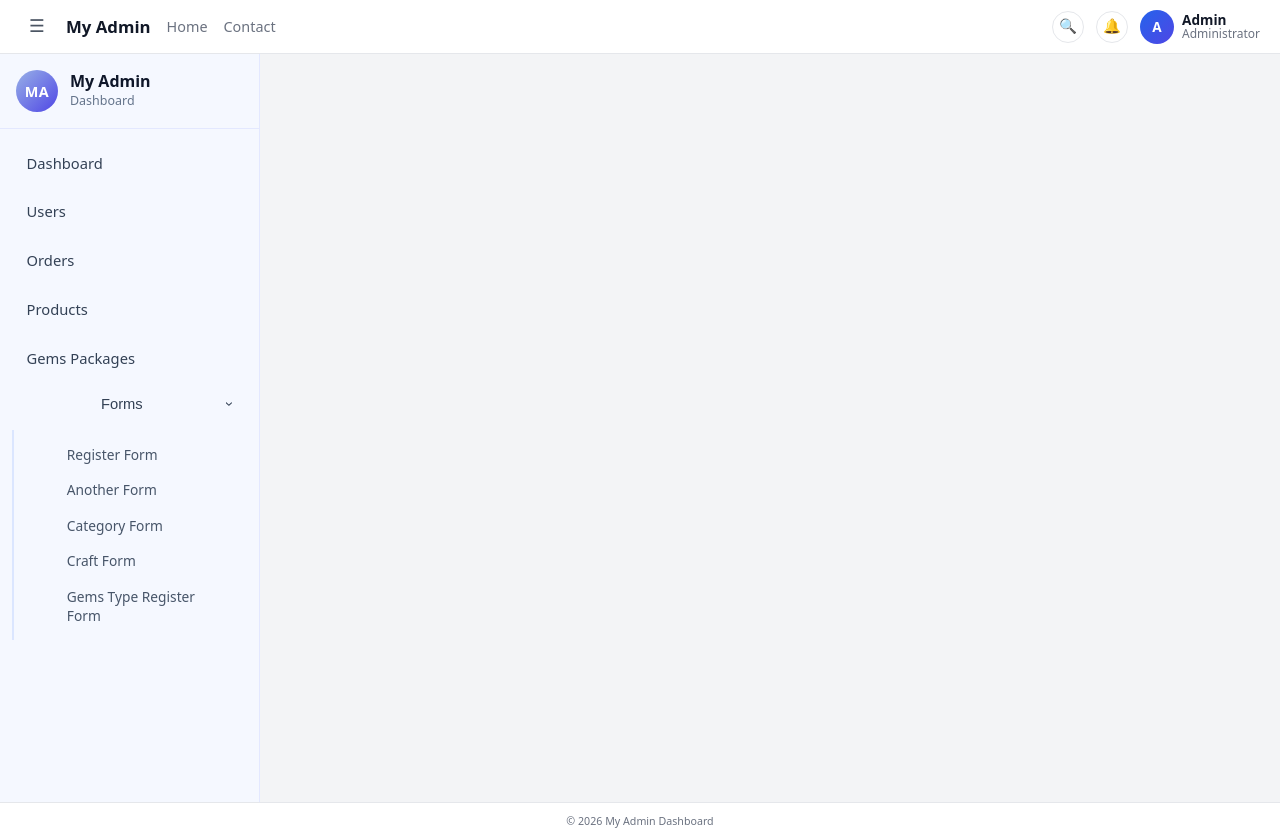
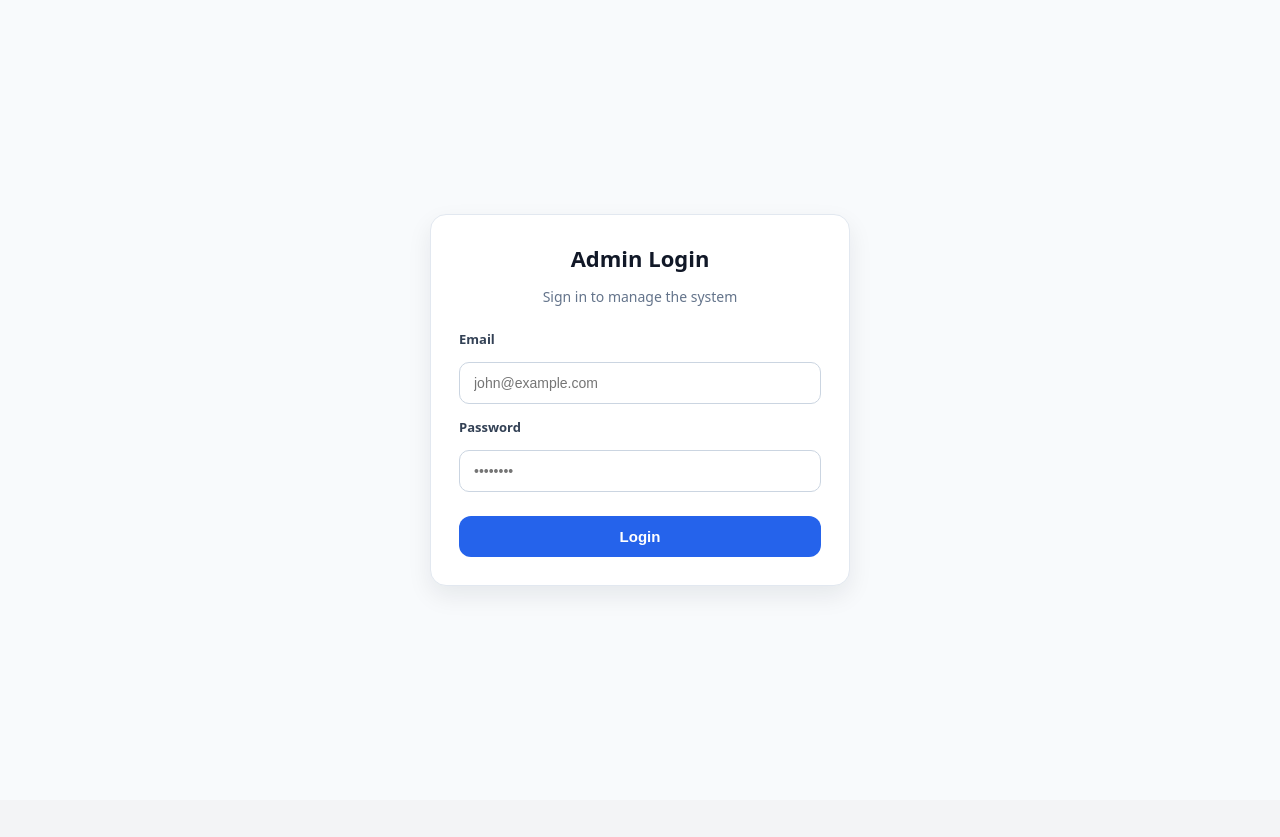
Before and after one commit to ToeOoWaiYan-Ben/common-frontend-jewellery, a Vue app: page /login in a window 1280 px wide. After the commit the page ends 800 px from the top, so only its background shows below. Built offline with nearby package versions, Linux system fonts and the light colour scheme.

Commit message:
added for auth

```diff
--- a/src/App.vue
+++ b/src/App.vue
@@ -1,22 +1,3 @@
-<!-- src/App.vue -->
 <template>
-  <div class="app-layout">
-    <HeaderBar />
-
-    <div class="app-main">
-      <SideNav />
-
-      <main class="app-content">
-        <router-view />
-      </main>
-    </div>
-
-    <AppFooter />
-  </div>
+  <router-view />
 </template>
-
-<script setup lang="ts">
-  import HeaderBar from './components/layout/HeaderBar.vue'
-  import SideNav from './components/layout/SideNav.vue'
-  import AppFooter from './components/layout/AppFooter.vue'
-</script>
--- /dev/null
+++ b/src/components/layout/AdminLayout.vue
@@ -0,0 +1,22 @@
+<!-- src/App.vue -->
+<template>
+    <div class="app-layout">
+      <HeaderBar />
+
+      <div class="app-main">
+        <SideNav />
+
+        <main class="app-content">
+          <router-view />
+        </main>
+      </div>
+
+      <AppFooter />
+    </div>
+  </template>
+
+  <script setup lang="ts">
+    import HeaderBar from './HeaderBar.vue'
+    import SideNav from './SideNav.vue'
+    import AppFooter from './AppFooter.vue'
+  </script>
--- /dev/null
+++ b/src/dtos/auth/LoginDto.ts
@@ -0,0 +1,8 @@
+export type LoginRequestDto = {
+    email: string
+    password: string
+  }
+
+  export type LoginResponseDto = {
+    token: string
+  }
--- a/src/router/index.ts
+++ b/src/router/index.ts
@@ -1,5 +1,12 @@
 import { createRouter, createWebHistory, type RouteRecordRaw } from 'vue-router'
 
+/* -------- Layout -------- */
+import AdminLayout from '../components/layout/AdminLayout.vue'
+
+/* -------- Auth -------- */
+import LoginView from '../views/LoginView.vue'
+
+/* -------- Admin Views -------- */
 import HomeView from '../views/HomeView.vue'
 import UsersView from '../views/UsersView.vue'
 import OrdersView from '../views/OrdersView.vue'
@@ -11,17 +18,85 @@ import GemsPackagesView from '../views/GemPackagesView.vue'
 import GemTypeFormView from '../views/GemTypeFormView.vue'
 
 const routes: RouteRecordRaw[] = [
-  { path: '/', name: 'home', component: HomeView },
-  { path: '/users', name: 'users', component: UsersView },
-  { path: '/orders', name: 'orders', component: OrdersView },
-  { path: '/products', name: 'products', component: ProductsView },
-  { path: '/register-form', name: 'register-form', component: RegisterFormView },
-  { path: '/categories', name: 'categories', component: CategoriesView },
-  { path: '/category-form', redirect: '/categories' },
-  { path: '/crafts', name: 'crafts', component: CraftsView },
-  { path: '/craft-form', redirect: '/crafts' },
-  { path: '/gems-packages', name: 'gems-packages', component: GemsPackagesView },
-  { path: '/gem-type-form', name: 'gem-type-form', component: GemTypeFormView },
+  /* ---------- Login ---------- */
+  {
+    path: '/login',
+    name: 'login',
+    component: LoginView,
+  },
+
+  /* ---------- Admin Area ---------- */
+  {
+    path: '/admin',
+    component: AdminLayout,
+    children: [
+      {
+        path: '',
+        name: 'home',
+        component: HomeView,
+      },
+      {
+        path: 'users',
+        name: 'users',
+        component: UsersView,
+      },
+      {
+        path: 'orders',
+        name: 'orders',
+        component: OrdersView,
+      },
+      {
+        path: 'products',
+        name: 'products',
+        component: ProductsView,
+      },
+      {
+        path: 'register-form',
+        name: 'register-form',
+        component: RegisterFormView,
+      },
+
+      /* -------- Categories -------- */
+      {
+        path: 'categories',
+        name: 'categories',
+        component: CategoriesView,
+      },
+      {
+        path: 'category-form',
+        redirect: '/admin/categories',
+      },
+
+      /* -------- Crafts -------- */
+      {
+        path: 'crafts',
+        name: 'crafts',
+        component: CraftsView,
+      },
+      {
+        path: 'craft-form',
+        redirect: '/admin/crafts',
+      },
+
+      /* -------- Gem Packages -------- */
+      {
+        path: 'gems-packages',
+        name: 'gems-packages',
+        component: GemsPackagesView,
+      },
+      {
+        path: 'gem-type-form',
+        name: 'gem-type-form',
+        component: GemTypeFormView,
+      },
+    ],
+  },
+
+  /* ---------- Fallback ---------- */
+  {
+    path: '/:pathMatch(.*)*',
+    redirect: '/login',
+  },
 ]
 
 const router = createRouter({
--- /dev/null
+++ b/src/services/authApi.ts
@@ -0,0 +1,12 @@
+// src/services/authApi.ts
+import { http } from './http'
+import type { LoginRequestDto, LoginResponseDto } from '../dtos/auth/LoginDto'
+
+export function loginApi(payload: LoginRequestDto) {
+    console.log("here is the payload"+payload)
+  return http<LoginResponseDto>('/api/auth/login', {
+    method: 'POST',
+    body: JSON.stringify(payload),
+
+  })
+}
--- /dev/null
+++ b/src/services/http.ts
@@ -0,0 +1,40 @@
+// src/services/http.ts
+const BASE_URL = 'http://localhost:8080'
+
+function getToken() {
+  return localStorage.getItem('token')
+}
+
+async function parseError(res: Response) {
+  try {
+    const data = await res.json()
+    return data?.message || data?.error || JSON.stringify(data)
+  } catch {
+    return null
+  }
+}
+
+export async function http<T>(path: string, options: RequestInit = {}): Promise<T> {
+  const token = getToken()
+
+  const headers = new Headers(options.headers || {})
+  // If body is FormData, browser sets content-type automatically
+  if (!(options.body instanceof FormData)) {
+    if (!headers.has('Content-Type')) headers.set('Content-Type', 'application/json')
+  }
+  if (token) headers.set('Authorization', `Bearer ${token}`)
+
+  const res = await fetch(`${BASE_URL}${path}`, {
+    ...options,
+    headers,
+  })
+
+  if (!res.ok) {
+    const msg = (await parseError(res)) || `${res.status} ${res.statusText}`
+    throw new Error(msg)
+  }
+
+  // handle 204 No Content
+  if (res.status === 204) return undefined as T
+  return (await res.json()) as T
+}
--- /dev/null
+++ b/src/stores/useAuthStore.ts
@@ -0,0 +1,48 @@
+import { defineStore } from 'pinia'
+import { loginApi } from '../services/authApi'
+import type { LoginRequestDto } from '../dtos/auth/LoginDto'
+
+type AuthState = {
+  token: string | null
+  loading: boolean
+  error: string | null
+}
+
+export const useAuthStore = defineStore('auth', {
+  state: (): AuthState => ({
+    token: localStorage.getItem('token'),
+    loading: false,
+    error: null,
+  }),
+
+  getters: {
+    isLoggedIn: (s) => !!s.token,
+  },
+
+  actions: {
+    async login(payload: LoginRequestDto) {
+      this.loading = true
+      this.error = null
+      console.log("here is the function payload-->",payload)
+      try {
+        const data = await loginApi(payload)
+
+        // assumes backend returns { token: "..." }
+        this.token = data.token
+        localStorage.setItem('token', data.token)
+
+        return data
+      } catch (e: any) {
+        this.error = e?.message || 'Login failed'
+        throw e
+      } finally {
+        this.loading = false
+      }
+    },
+
+    logout() {
+      this.token = null
+      localStorage.removeItem('token')
+    },
+  },
+})
--- /dev/null
+++ b/src/views/LoginView.vue
@@ -0,0 +1,141 @@
+<template>
+    <main class="login-page">
+      <form class="login-card" @submit.prevent="onSubmit">
+        <h1 class="login-title">Admin Login</h1>
+        <p class="login-subtitle">Sign in to manage the system</p>
+
+        <!-- Email -->
+        <label class="login-label">Email</label>
+        <input
+          v-model.trim="form.email"
+          type="email"
+          class="login-input"
+          placeholder="john@example.com"
+          required
+        />
+
+        <!-- Password -->
+        <label class="login-label">Password</label>
+        <input
+          v-model="form.password"
+          type="password"
+          class="login-input"
+          placeholder="••••••••"
+          required
+        />
+
+        <!-- Error -->
+        <p v-if="error" class="login-error">{{ error }}</p>
+
+        <!-- Button -->
+        <button class="login-btn" :disabled="loading">
+          {{ loading ? 'Logging in…' : 'Login' }}
+        </button>
+      </form>
+    </main>
+  </template>
+
+  <script setup lang="ts">
+    import { reactive, computed } from 'vue'
+    import { useRouter } from 'vue-router'
+    import { useAuthStore } from '../stores/useAuthStore'
+
+    const router = useRouter()
+    const auth = useAuthStore()
+
+    const form = reactive({
+      email: '',
+      password: '',
+    })
+
+    const loading = computed(() => auth.loading)
+    const error = computed(() => auth.error)
+
+    async function onSubmit() {
+        console.log("arrive onSubmit!!!")
+      try {
+        await auth.login(form)
+        router.push('/')
+      } catch {
+        // error already handled in store
+      }
+    }
+  </script>
+
+  <style scoped>
+    .login-page {
+      min-height: 100vh;
+      display: grid;
+      place-items: center;
+      background: #f8fafc;
+      padding: 24px;
+    }
+
+    .login-card {
+      width: 100%;
+      max-width: 420px;
+      background: #ffffff;
+      padding: 28px;
+      border-radius: 16px;
+      border: 1px solid #e2e8f0;
+      box-shadow: 0 10px 25px rgba(15, 23, 42, 0.08);
+      display: grid;
+      gap: 14px;
+    }
+
+    .login-title {
+      margin: 0;
+      font-size: 22px;
+      font-weight: 700;
+      text-align: center;
+    }
+
+    .login-subtitle {
+      margin: 0 0 10px;
+      font-size: 14px;
+      color: #64748b;
+      text-align: center;
+    }
+
+    .login-label {
+      font-size: 13px;
+      font-weight: 600;
+      color: #334155;
+    }
+
+    .login-input {
+      padding: 12px 14px;
+      border-radius: 10px;
+      border: 1px solid #cbd5e1;
+      outline: none;
+      font-size: 14px;
+    }
+
+    .login-input:focus {
+      border-color: #2563eb;
+    }
+
+    .login-btn {
+      margin-top: 10px;
+      padding: 12px;
+      border-radius: 12px;
+      border: none;
+      background: #2563eb;
+      color: #ffffff;
+      font-weight: 600;
+      font-size: 15px;
+      cursor: pointer;
+    }
+
+    .login-btn:disabled {
+      opacity: 0.7;
+      cursor: not-allowed;
+    }
+
+    .login-error {
+      color: #dc2626;
+      font-size: 13px;
+      margin: 4px 0 0;
+      text-align: center;
+    }
+  </style>
```
